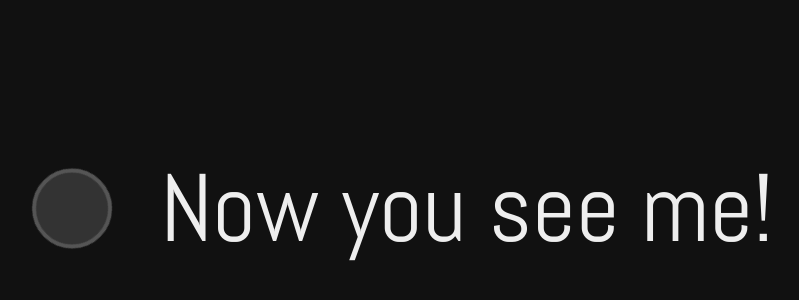
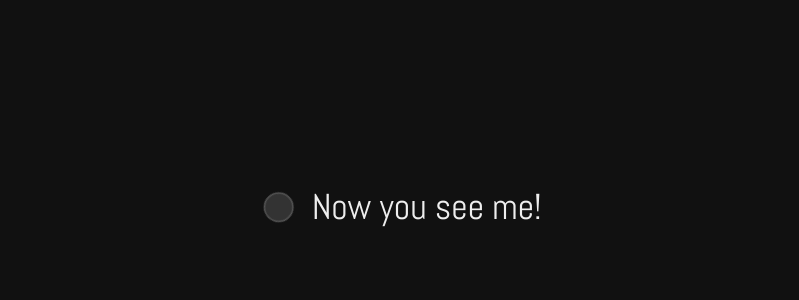
Before and after one commit to Timbar09/Now-you-see-me_Now-you-dont, a plain HTML site: page index.html in a window 1280 px wide. Shown: the part 194-494 px from the top of the page, without its empty margins (237-1036 px from the left). Drawn offline with Linux system fonts and the light colour scheme.

Commit message:
style: Rearrange HTML structure

```diff
--- a/index.html
+++ b/index.html
@@ -9,9 +9,9 @@
   </head>
   <body>
     <div class="checkbox__container">
-      <input type="checkbox" id="checkbox" class="checkbox" />
+      <label for="checkbox" class="checkbox__label">
+        <input type="checkbox" id="checkbox" class="checkbox" />
 
-      <label for="checkbox" class="checkbox__label">
         <span class="checkbox__label--text"> Now you see me! </span>
       </label>
     </div>
--- a/style.css
+++ b/style.css
@@ -35,7 +35,7 @@ body {
   display: flex;
   align-items: center;
   gap: 0.5em;
-  scale: 4;
+  scale: 1.5;
 }
 
 .checkbox {
@@ -154,6 +154,9 @@ body {
 
   cursor: pointer;
   user-select: none;
+  display: flex;
+  align-items: center;
+  gap: 0.5em;
   transition: color 0.3s;
 }
 
@@ -161,7 +164,7 @@ body {
   color: var(--hover);
 }
 
-.checkbox:checked + .checkbox__label {
+.checkbox:checked + .checkbox__label--text {
   color: var(--checked);
 }
 
@@ -181,13 +184,13 @@ body {
 }
 
 .checkbox__label--text::before {
-  background-color: transparent;
+  background-color: var(--primary-clr-1);
   width: 0;
   transition: width 0.5s, background-color 0.3s 0.5s;
 }
 
-.checkbox:checked + .checkbox__label .checkbox__label--text::before {
+.checkbox:checked + .checkbox__label--text::before {
   background-color: var(--checked);
-  width: 100%;
-  transition: width 1.25s 0.75s, background-color 0.3s 0.3s;
+  width: calc(100% + var(--stroke-dimension));
+  transition: width 1.25s 0.75s, background-color 0.5s 2s;
 }
```
